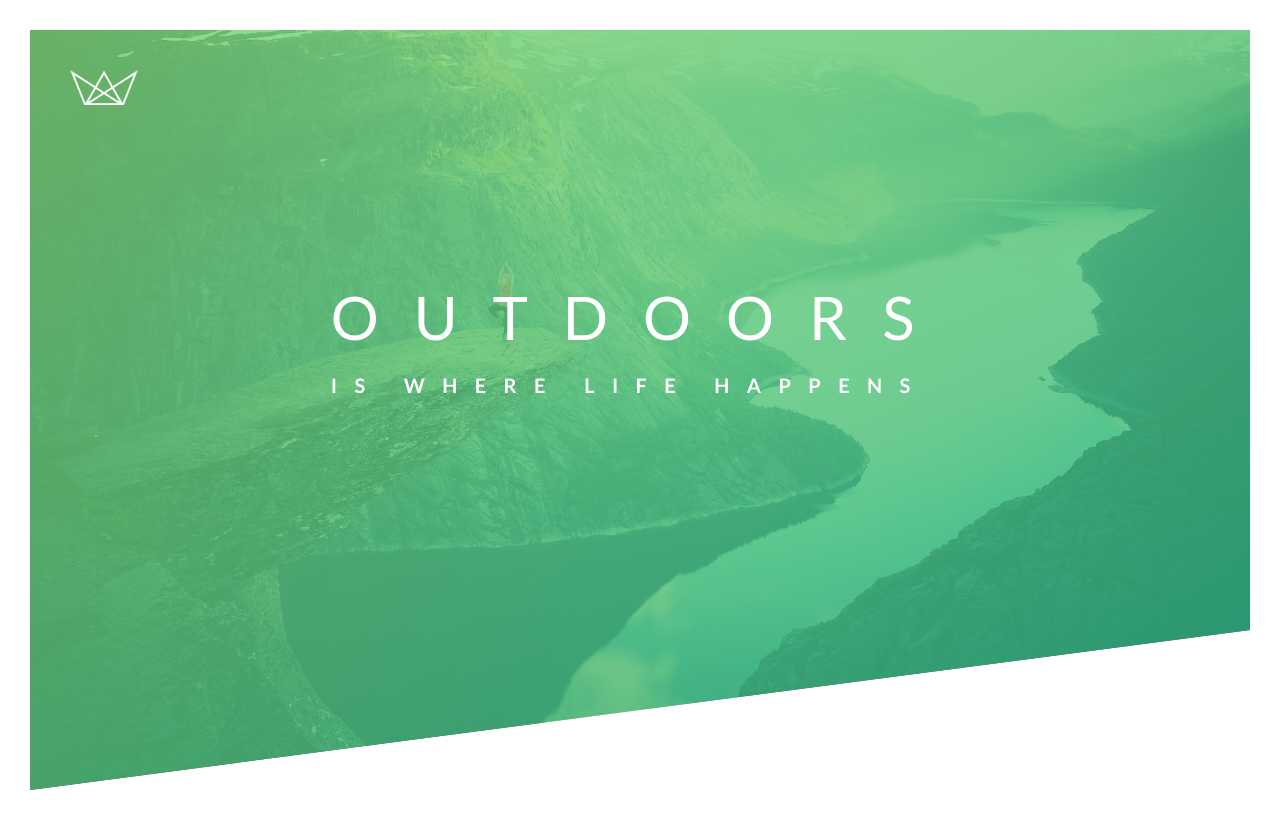
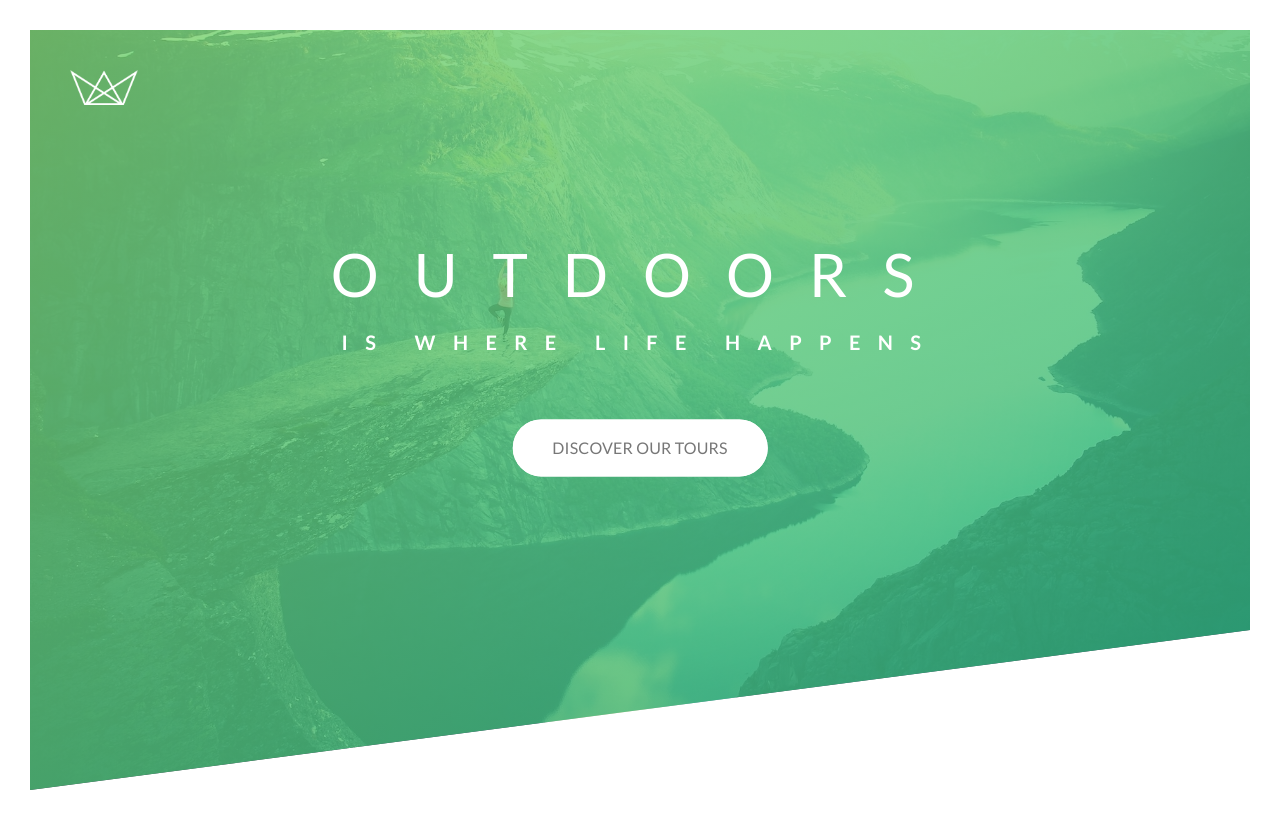
Before and after one commit to shaunak-badani/Natours-React, a React (Vite) app: page / in a window 1280 px wide. Built offline with nearby package versions, Linux system fonts and the light colour scheme.

Commit message:
Finished part 1

```diff
--- /dev/null
+++ b/src/components/Button.module.css
@@ -0,0 +1,52 @@
+.btn:link,
+.btn:visited
+{
+    text-transform: uppercase;
+    text-decoration: none;
+    padding: 15px 40px;
+    display: inline-block;
+    border-radius: 100px;
+    transition: all .2s;
+    position: relative;
+}
+
+.btn:hover {
+    transform: translateY(-3px);
+    box-shadow: 0 10px 20px rgba(0, 0, 0, 0.2);
+}
+
+.btn:active {
+    transform: translateY(-1px);
+    box-shadow: 0 5px 10px rgba(0, 0, 0, 0.2);
+}
+
+.btnWhite
+{
+    background-color: #fff;
+    color: #777;
+}
+
+.btn::after
+{
+    content: "";
+    display: inline-block;
+    height: 100%;
+    width: 100%;
+    border-radius: 100px;
+    position: absolute;
+    top: 0;
+    left: 0;
+    z-index: -1;
+    transition: all .4s;
+}
+
+.btnWhite::after
+{
+    background-color: #fff;
+}
+
+.btn:hover::after
+{
+    transform: scaleX(1.4) scaleY(1.6);
+    opacity: 0;
+}
--- /dev/null
+++ b/src/components/Button.tsx
@@ -0,0 +1,17 @@
+import styles from "./Button.module.css";
+
+const Button = (props: any) => {
+
+    let btnText = props.text || "Default button message.";
+
+    console.log(btnText);
+
+    console.log(props.text);
+    return (
+        <a href="#" className={[styles.btn, styles.btnWhite].join(" ")}>
+            {btnText}
+        </a>
+    )
+};
+
+export default Button;
--- a/src/pages/FrontBanner.module.css
+++ b/src/pages/FrontBanner.module.css
@@ -16,6 +16,7 @@
     top: 40%;
     left: 50%;
     transform: translate(-50%, -50%);
+    text-align: center;
 }
 
 .logoBox {
@@ -31,6 +32,7 @@
 .headingPrimary {
     color: #fff;
     text-transform: uppercase;
+    margin-bottom: 60px;
 }
 
 .headingPrimaryMain {
--- a/src/pages/FrontBanner.tsx
+++ b/src/pages/FrontBanner.tsx
@@ -1,6 +1,7 @@
 import React from 'react';
 import styles from './FrontBanner.module.css';
 import logo from "../assets/img/logo-white.png";
+import Button from '../components/Button';
 
 const FrontBanner = () => {
     return (
@@ -13,6 +14,8 @@
                     <span className={styles.headingPrimaryMain}>Outdoors </span>
                     <span className={styles.headingPrimarySub}>is where life happens</span>
                 </h1>
+                <Button
+                    text={"Discover our tours"} />
             </div>
         </header>
     );
```
